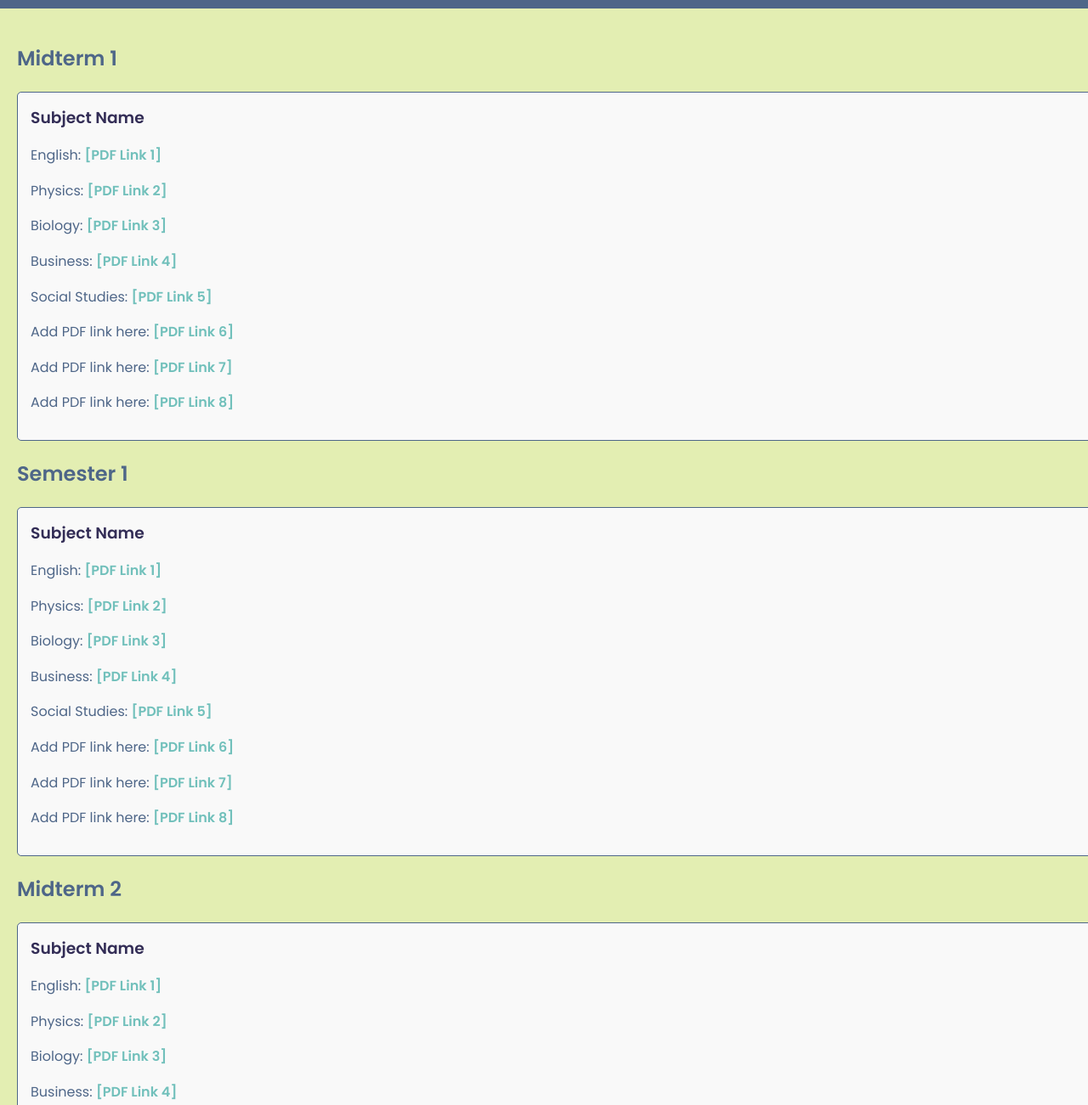
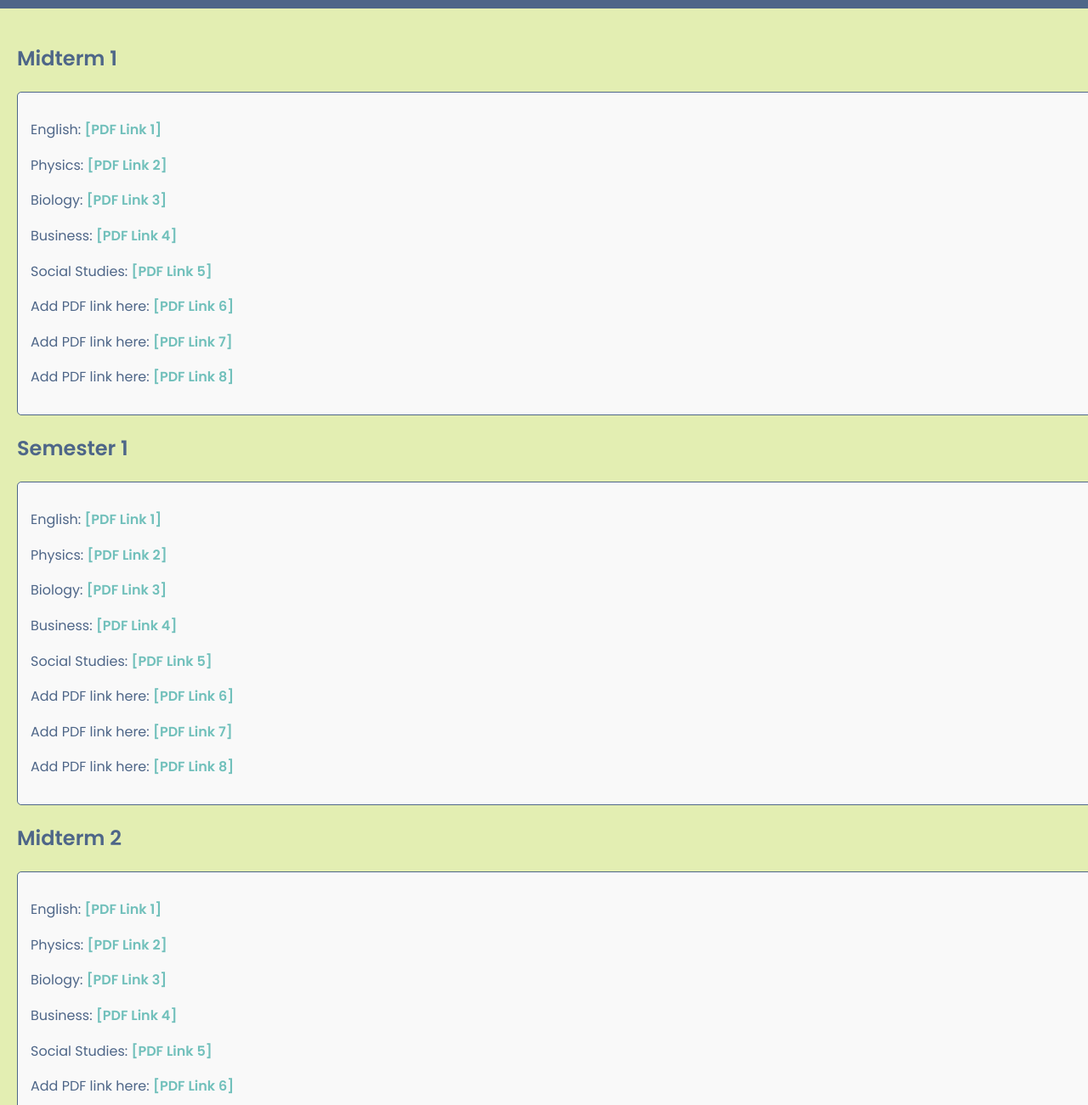
Before and after one commit to Cps-high/Cps-high.github.io, a plain HTML site: page grade10.html in a window 1280 px wide. Shown: the part 260-1561 px from the top of the page at 85% size. Drawn offline with Linux system fonts and the light colour scheme.

Commit message:
good for now

```diff
--- a/grade10.html
+++ b/grade10.html
@@ -26,7 +26,6 @@
             <h2>Midterm 1</h2>
             <div class="terms-grid">
                 <div class="term-box">
-                    <h3>Subject Name</h3>
                     <p>English: <a href="#">[PDF Link 1]</a></p>
                     <p>Physics: <a href="#">[PDF Link 2]</a></p>
                     <p>Biology: <a href="#">[PDF Link 3]</a></p>
@@ -44,7 +43,6 @@
             <h2>Semester 1</h2>
             <div class="terms-grid">
                 <div class="term-box">
-                    <h3>Subject Name</h3>
                     <p>English: <a href="#">[PDF Link 1]</a></p>
                     <p>Physics: <a href="#">[PDF Link 2]</a></p>
                     <p>Biology: <a href="#">[PDF Link 3]</a></p>
@@ -62,7 +60,6 @@
             <h2>Midterm 2</h2>
             <div class="terms-grid">
                 <div class="term-box">
-                    <h3>Subject Name</h3>
                     <p>English: <a href="#">[PDF Link 1]</a></p>
                     <p>Physics: <a href="#">[PDF Link 2]</a></p>
                     <p>Biology: <a href="#">[PDF Link 3]</a></p>
@@ -80,7 +77,6 @@
             <h2>Semester 2/Final</h2>
             <div class="terms-grid">
                 <div class="term-box">
-                    <h3>Subject Name</h3>
                     <p>English: <a href="#">[PDF Link 1]</a></p>
                     <p>Physics: <a href="#">[PDF Link 2]</a></p>
                     <p>Biology: <a href="#">[PDF Link 3]</a></p>
--- a/style.css
+++ b/style.css
@@ -4,6 +4,7 @@ body {
     background-color: #E3EEB2;
     color: #4E6688;
     line-height: 1.6;
+    overflow-x: hidden;
 }
 
 nav {
```
Also changed, not shown: grade11.html (+0 -4 lines), grade12.html (+1 -4 lines).
